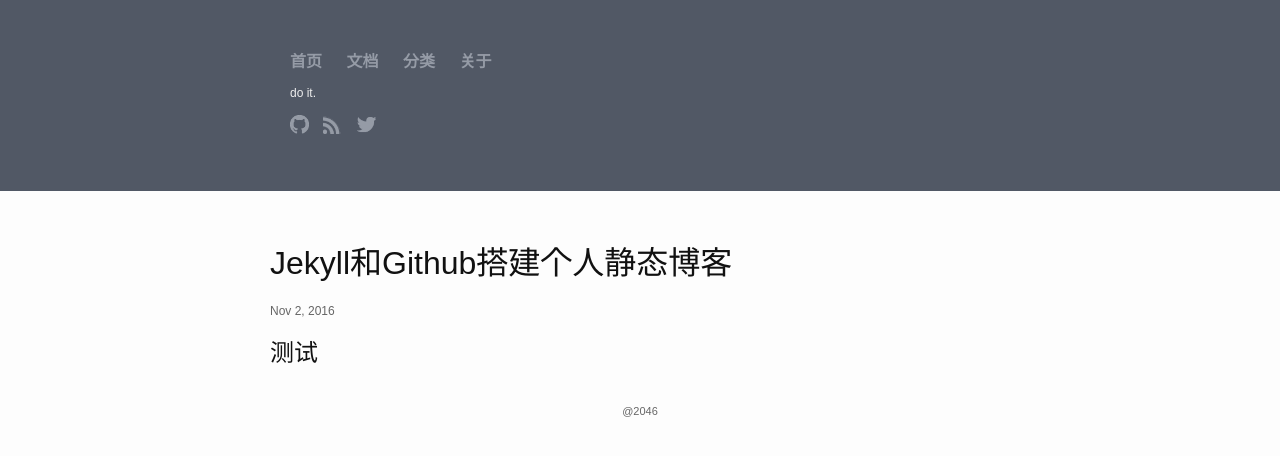
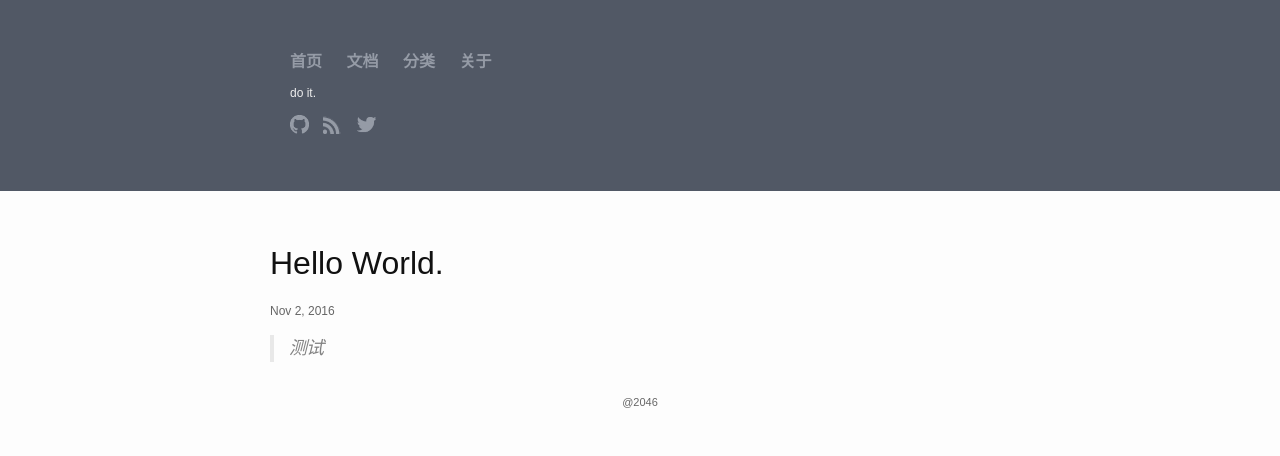
Before and after one commit to near68/near68.github.io, a Jekyll site: the page built from _posts/2016-11-02-test.markdown, in a window 1280 px wide. Shown: the top 456 px of the page. Built offline with Jekyll 4.4.1, drawn with Linux system fonts in a browser that asks for light colours.

Commit message:
Update 2016-11-02-test.markdown

```diff
--- a/_posts/2016-11-02-test.markdown
+++ b/_posts/2016-11-02-test.markdown
@@ -1,7 +1,7 @@
 ---
 layout: post
-title:  "Jekyll和Github搭建个人静态博客"
+title:  "Hello World."
 date:   2016/11/02 13:03:42
-categories: w
+categories: 杂
 ---
-# 测试
+> 测试
```
